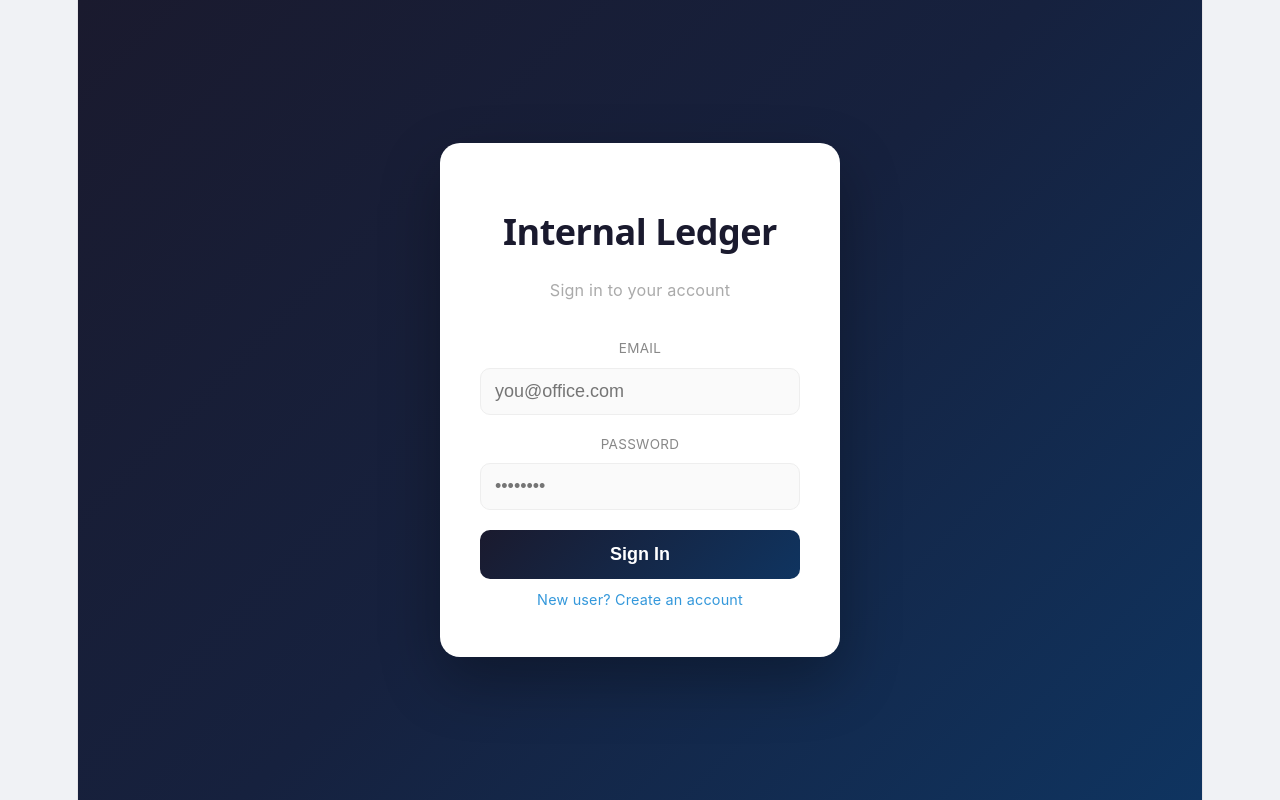
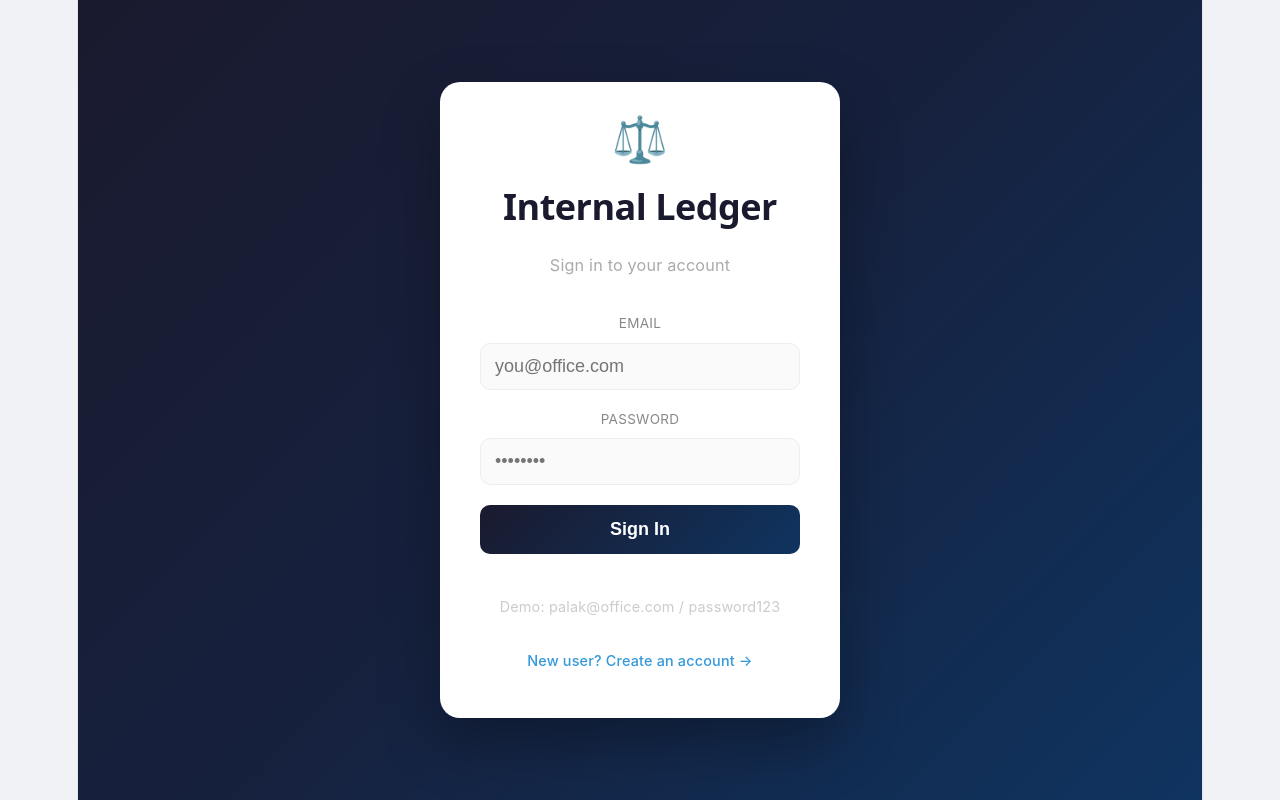
Before and after one commit to PalaakGupta/brd-internal-ledger-system, a React app in the folder frontend/: page / in a window 1280 px wide. Built offline with nearby package versions, Linux system fonts and the light colour scheme; the HTML template or start-up script is replaced by a standard one.

Commit message:
feat: add registration page with password confirmation and login link

```diff
--- a/frontend/src/App.css
+++ b/frontend/src/App.css
@@ -598,3 +598,23 @@ tr:hover td { filter: brightness(0.97); }
 .download-btn:hover {
   background: #dbeeff;
 }
+
+/* Login footer */
+.login-footer {
+  margin-top: 20px;
+  display: flex;
+  flex-direction: column;
+  gap: 8px;
+  align-items: center;
+}
+
+.register-link {
+  color: #3498db;
+  cursor: pointer;
+  font-weight: 500;
+  transition: color 0.2s;
+}
+
+.register-link:hover {
+  color: #2980b9;
+}
--- a/frontend/src/components/Login.jsx
+++ b/frontend/src/components/Login.jsx
@@ -4,16 +4,16 @@ import Register from "./Register"
 const API = "http://localhost:8080"
 
 function Login({ onLogin }) {
+  const [showRegister, setShowRegister] = useState(false)
   const [email, setEmail] = useState("")
   const [password, setPassword] = useState("")
   const [error, setError] = useState(null)
   const [loading, setLoading] = useState(false)
-  const [showRegister, setShowRegister] = useState(false)
 
-   if (showRegister) {
+  // Switch to register page
+  if (showRegister) {
     return <Register onBack={() => setShowRegister(false)} />
   }
-
 
   async function handleSubmit(e) {
     e.preventDefault()
@@ -40,6 +40,7 @@ function Login({ onLogin }) {
     <div className="login-page">
       <div className="login-card">
         <div className="login-header">
+          <span style={{ fontSize: "2.5rem" }}>⚖️</span>
           <h1>Internal Ledger</h1>
           <p>Sign in to your account</p>
         </div>
@@ -71,16 +72,25 @@ function Login({ onLogin }) {
 
           {error && <div className="error-msg">{error}</div>}
 
-          <button type="submit" className="login-btn" disabled={loading}>
+          <button
+            type="submit"
+            className="login-btn"
+            disabled={loading}
+          >
             {loading ? "Signing in..." : "Sign In"}
           </button>
         </form>
 
         <div className="login-footer">
-          <p className="login-hint" style={{ cursor: "pointer", marginTop: "8px", color: "#3498db" }} onClick={() => setShowRegister(true)}
->
-  New user? Create an account
-</p>
+          <p className="login-hint">
+            Demo: palak@office.com / password123
+          </p>
+          <p
+            className="login-hint register-link"
+            onClick={() => setShowRegister(true)}
+          >
+            New user? Create an account →
+          </p>
         </div>
       </div>
     </div>
--- a/frontend/src/components/Register.jsx
+++ b/frontend/src/components/Register.jsx
@@ -3,32 +3,49 @@ import { useState } from "react"
 const API = "http://localhost:8080"
 
 function Register({ onBack }) {
-  // Three fields: name, email, password
-  const [form, setForm] = useState({ name: "", email: "", password: "" })
+  const [form, setForm] = useState({
+    name: "",
+    email: "",
+    password: "",
+    confirmPassword: ""
+  })
   const [error, setError] = useState(null)
   const [success, setSuccess] = useState(false)
   const [loading, setLoading] = useState(false)
 
   function handleChange(e) {
-    // Update only the field that changed, keep others
     setForm({ ...form, [e.target.id]: e.target.value })
   }
 
   async function handleSubmit(e) {
     e.preventDefault()
-    setLoading(true)
     setError(null)
 
+    // Frontend validation before hitting API
+    if (form.password !== form.confirmPassword) {
+      setError("Passwords do not match")
+      return
+    }
+    if (form.password.length < 6) {
+      setError("Password must be at least 6 characters")
+      return
+    }
+
+    setLoading(true)
     try {
       const res = await fetch(`${API}/register`, {
         method: "POST",
         headers: { "Content-Type": "application/json" },
-        body: JSON.stringify(form)
+        body: JSON.stringify({
+          name: form.name,
+          email: form.email,
+          password: form.password
+        })
       })
       const data = await res.json()
       if (!res.ok) throw new Error(data.detail)
       setSuccess(true)
-      // Go back to login after 2 seconds
+      // Redirect back to login after 2 seconds
       setTimeout(() => onBack(), 2000)
     } catch (err) {
       setError(err.message)
@@ -37,14 +54,17 @@ function Register({ onBack }) {
     }
   }
 
-  // Success state — show confirmation before redirecting
   if (success) {
     return (
       <div className="login-page">
         <div className="login-card" style={{ textAlign: "center" }}>
           <div style={{ fontSize: "3rem", marginBottom: "16px" }}>✅</div>
-          <h2 style={{ color: "#27ae60" }}>Account Created!</h2>
-          <p style={{ color: "#888", marginTop: "8px" }}>Redirecting to login...</p>
+          <h2 style={{ color: "#27ae60", fontSize: "1.4rem" }}>
+            Account Created!
+          </h2>
+          <p style={{ color: "#888", marginTop: "8px" }}>
+            Redirecting to login...
+          </p>
         </div>
       </div>
     )
@@ -70,6 +90,7 @@ function Register({ onBack }) {
               required
             />
           </div>
+
           <div className="form-group">
             <label htmlFor="email">Email</label>
             <input
@@ -81,6 +102,7 @@ function Register({ onBack }) {
               required
             />
           </div>
+
           <div className="form-group">
             <label htmlFor="password">Password</label>
             <input
@@ -88,21 +110,40 @@ function Register({ onBack }) {
               type="password"
               value={form.password}
               onChange={handleChange}
-              placeholder="••••••••"
+              placeholder="Minimum 6 characters"
               required
-              minLength={6}
+            />
+          </div>
+
+          <div className="form-group">
+            <label htmlFor="confirmPassword">Confirm Password</label>
+            <input
+              id="confirmPassword"
+              type="password"
+              value={form.confirmPassword}
+              onChange={handleChange}
+              placeholder="Repeat your password"
+              required
             />
           </div>
 
           {error && <div className="error-msg">{error}</div>}
 
-          <button type="submit" className="login-btn" disabled={loading}>
+          <button
+            type="submit"
+            className="login-btn"
+            disabled={loading}
+          >
             {loading ? "Creating account..." : "Create Account"}
           </button>
         </form>
 
-        <p className="login-hint" style={{ cursor: "pointer" }} onClick={onBack}>
-          Already have an account? Sign in
+        <p
+          className="login-hint"
+          style={{ cursor: "pointer", color: "#3498db", marginTop: "16px" }}
+          onClick={onBack}
+        >
+          ← Back to login
         </p>
       </div>
     </div>
```
Also changed, not shown: 1 other file (tests, documents, lock files or other folders).
